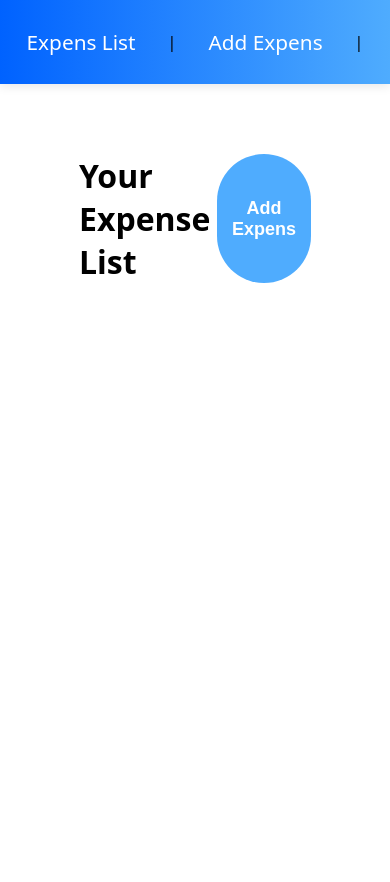
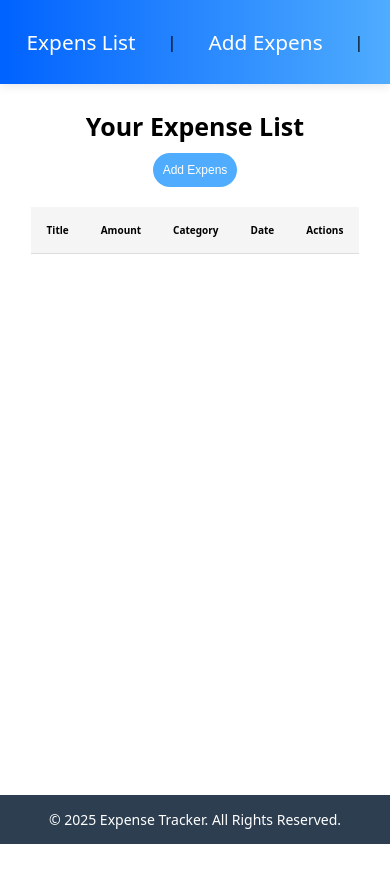
Before and after one commit to sehzad23/Expens-Tracker, a Vue app: page / in a window 390 px wide. Shown: the top 882 px of the page. After the commit the page ends 844 px from the top, so only its background shows below. Built offline with nearby package versions, Linux system fonts and the light colour scheme.

Commit message:
Completed

```diff
--- a/package.json
+++ b/package.json
@@ -9,6 +9,7 @@
   },
   "dependencies": {
     "core-js": "^3.8.3",
+    "sweetalert": "^2.1.2",
     "vue": "^2.6.14",
     "vue-router": "^3.6.5"
   },
--- a/src/App.vue
+++ b/src/App.vue
@@ -1,15 +1,17 @@
 <template>
   <div>
     <NavBar />
-
+    <FooterContent />
   </div>
 </template>
 <script>
 import NavBar from "./components/NavBar.vue";
+import FooterContent from "./components/FooterContent.vue";
 export default {
   name: "App",
   components: {
     NavBar,
+    FooterContent,
   },
 };
 </script>
--- a/src/assets/style.css
+++ b/src/assets/style.css
@@ -54,11 +54,35 @@ body {
   padding: 2rem;
   border-radius: 12px;
   box-shadow: 0 4px 12px rgba(0, 0, 0, 0.1);
+  position: relative;
+}
+.expense-form .cancel-btn {
+  background-color: #00c6ff;
+  padding: 10px;
+  border-radius: 50px;
+  border: none;
+  cursor: pointer;
+  position: absolute;
+  right: 1%;
+  top: 2%;
+  color: #fff;
+}
+.expense-form .cancel-btn i {
+  font-size: 17px;
+  color: #fff;
+}
+.expense-form .cancel-btn i:hover {
+  color: #00c6ff;
+}
+.expense-form .cancel-btn:hover {
+  background-color: #fff;
+  border: 2px solid #00c6ff;
 }
 .expense-form h1 {
   text-align: center;
   margin-bottom: 1.5rem;
   color: #333;
+  font-size: 1.5vw;
 }
 .expense-form .form-group {
   margin-bottom: 1.2rem;
@@ -97,4 +121,151 @@ body {
 }
 .expense-form .submit-btn:hover {
   background: linear-gradient(90deg, #0056b3, #0095cc);
+}
+
+.main-list-div {
+  max-width: 100%;
+  margin: 0 auto;
+  min-height: 90vh;
+  margin: 50px;
+}
+.main-list-div .title-addbtn {
+  width: 80%;
+  margin: 0 auto;
+  padding: 20px 0;
+  display: flex;
+  justify-content: space-between;
+}
+.main-list-div .title-addbtn h1 {
+  font-size: 2vw;
+}
+.main-list-div .title-addbtn button {
+  background-color: #4facfe;
+  border: none;
+  padding: 15px;
+  font-size: 1vw;
+  font-weight: 700;
+  color: #fff;
+  border-radius: 50px;
+  cursor: pointer;
+}
+.main-list-div .expense-table {
+  width: 80%;
+  margin: 0 auto;
+  border-collapse: collapse;
+}
+.main-list-div .expense-table th,
+.main-list-div .expense-table td {
+  padding: 20px;
+  text-align: left;
+  border-bottom: 1px solid #ddd;
+  font-size: 1.2vw;
+}
+.main-list-div .expense-table th {
+  background-color: #f5f5f5;
+}
+.main-list-div .expense-table tr:hover {
+  background-color: #f1f1f1;
+}
+.main-list-div .expense-table i {
+  cursor: pointer;
+  margin-right: 10px;
+  font-size: 1.5rem;
+  color: #555;
+}
+.main-list-div .expense-table .delete-icon {
+  color: rgb(240, 98, 98);
+}
+.main-list-div .expense-table .update-icon {
+  color: rgb(176, 240, 98);
+}
+
+.footer {
+  background: #2c3e50;
+  /* dark background */
+  color: #fff;
+  /* white text */
+  text-align: center;
+  padding: 15px 0;
+  position: fixed;
+  /* hamesha neeche chipka rahe */
+  bottom: 0;
+  left: 0;
+  width: 100%;
+  font-size: 14px;
+}
+
+@media (max-width: 767px) {
+  * {
+    margin: 0;
+    padding: 0;
+    box-sizing: border-box;
+  }
+  html,
+  body {
+    width: 100vw;
+    height: 100%;
+    font-family: system-ui, -apple-system, BlinkMacSystemFont, "Segoe UI", Roboto, Oxygen, Ubuntu, Cantarell, "Open Sans", "Helvetica Neue", sans-serif;
+  }
+  .expense-form {
+    max-width: 90%;
+  }
+  .expense-form .cancel-btn {
+    background-color: #00c6ff;
+    padding: 7px;
+  }
+  .expense-form .cancel-btn i {
+    font-size: 15px;
+    color: #fff;
+  }
+  .expense-form h1 {
+    text-align: center;
+    margin-bottom: 1.5rem;
+    color: #333;
+    font-size: 25px;
+  }
+  .main-list-div {
+    margin: 0;
+    padding: 5px;
+  }
+  .main-list-div .title-addbtn {
+    width: 100%;
+    align-items: center;
+    gap: 10px;
+    flex-direction: column;
+  }
+  .main-list-div .title-addbtn h1 {
+    font-size: 25px;
+  }
+  .main-list-div .title-addbtn button {
+    padding: 10px;
+    font-size: 12px;
+    font-weight: 500;
+  }
+  .main-list-div .expense-table th,
+  .main-list-div .expense-table td {
+    padding: 16px;
+    text-align: left;
+    border-bottom: 1px solid #ddd;
+    font-size: 12px;
+  }
+  .main-list-div .expense-table th {
+    background-color: #f5f5f5;
+    font-size: 10px;
+  }
+  .main-list-div .expense-table tr:hover {
+    background-color: #f1f1f1;
+  }
+  .main-list-div .expense-table i {
+    cursor: pointer;
+    margin-right: 10px;
+    font-size: 16px;
+    color: #555;
+  }
+  .main-list-div .expense-table .delete-icon {
+    color: rgb(240, 98, 98);
+  }
+  .main-list-div .expense-table .update-icon {
+    color: rgb(176, 240, 98);
+  }
 }/*# sourceMappingURL=style.css.map */
--- a/src/assets/style.scss
+++ b/src/assets/style.scss
@@ -95,6 +95,7 @@ body {
         text-align: center;
         margin-bottom: 1.5rem;
         color: #333;
+        font-size: 1.5vw;
     }
 
     .form-group {
@@ -157,11 +158,16 @@ body {
         display: flex;
         justify-content: space-between;
 
+
+        h1 {
+            font-size: 2vw;
+        }
+
         button {
             background-color: #4facfe;
             border: none;
             padding: 15px;
-            font-size: 18px;
+            font-size: 1vw;
             font-weight: 700;
             color: #fff;
             border-radius: 50px;
@@ -172,64 +178,179 @@ body {
     }
 
 
-    .expense-list {
+
+
+    .expense-table {
         width: 80%;
         margin: 0 auto;
+        border-collapse: collapse;
+
+        th,
+        td {
             padding: 20px;
-        // margin-top: 50px;
+            text-align: left;
+            border-bottom: 1px solid #ddd;
+            font-size: 1.2vw;
+        }
 
-        li {
-            background-color: rgb(234, 228, 228);
-            list-style: none;
-            margin-top: 15px;
-            padding: 20px 10px;
-            display: flex;
-            justify-content: space-between;
-            font-size: 1.1vw;
-            border-radius: 10px;
-            margin-bottom: 20px;
+        th {
+            background-color: #f5f5f5;
+        }
 
-            .btns {
-
-                span {
-                    padding: 0 10px;
+        tr:hover {
+            background-color: #f1f1f1;
+        }
 
         i {
-                        font-size: 1.5vw;
+            cursor: pointer;
+            margin-right: 10px;
+            font-size: 1.5rem;
+            color: #555;
+
+        }
+
+        .delete-icon {
+            color: rgb(240, 98, 98);
+        }
+
+        .update-icon {
+            color: rgb(176, 240, 98);
+        }
+    }
 
 
 }
 
-                    &:nth-child(1) {
-                        color: rgba(230, 28, 28, 0.672);
+.footer {
+    background: #2c3e50;
+    /* dark background */
+    color: #fff;
+    /* white text */
+    text-align: center;
+    padding: 15px 0;
+    position: fixed;
+    /* hamesha neeche chipka rahe */
+    bottom: 0;
+    left: 0;
+    width: 100%;
+    font-size: 14px;
 }
 
-                    &:nth-child(2) {
-                        color: rgb(4, 110, 57);
+
+@media(max-width:767px) {
+    * {
+        margin: 0;
+        padding: 0;
+        box-sizing: border-box;
+    }
+
+    html,
+    body {
+        width: 100vw;
+        height: 100%;
+        font-family: system-ui, -apple-system, BlinkMacSystemFont, 'Segoe UI', Roboto, Oxygen, Ubuntu, Cantarell, 'Open Sans', 'Helvetica Neue', sans-serif;
+
+    }
+
+
+    .expense-form {
+        max-width: 90%;
+
+
+
+
+        .cancel-btn {
+            background-color: #00c6ff;
+            padding: 7px;
+
+
+            i {
+                font-size: 15px;
+                color: #fff;
+            }
+
+
+        }
+
+        h1 {
+            text-align: center;
+            margin-bottom: 1.5rem;
+            color: #333;
+            font-size: 25px;
+
         }
     }
+
+
+    .main-list-div {
+        margin: 0;
+        padding: 5px;
+
+
+
+
+        .title-addbtn {
+
+            width: 100%;
+            align-items: center;
+            gap: 10px;
+            flex-direction: column;
+
+
+            h1 {
+                font-size: 25px;
             }
-        }
+
+            button {
+
+                padding: 10px;
+                font-size: 12px;
+                font-weight: 500;
+
+
             }
         }
 
 
 
-/* responsive tweak */
-@media (max-width: 480px) {
-    .expense-item {
-        padding: 10px;
 
-        .item-right .amount {
-            min-width: 60px;
-            padding: 5px 8px;
-            font-size: 0.9rem;
+        .expense-table {
+
+            th,
+
+            td {
+                padding: 16px;
+                text-align: left;
+                border-bottom: 1px solid #ddd;
+                font-size: 12px;
+
+            }
+
+            th {
+                background-color: #f5f5f5;
+                font-size: 10px;
+            }
+
+            tr:hover {
+                background-color: #f1f1f1;
+            }
+
+            i {
+                cursor: pointer;
+                margin-right: 10px;
+                font-size: 16px;
+                color: #555;
+
+            }
+
+            .delete-icon {
+                color: rgb(240, 98, 98);
+            }
+
+            .update-icon {
+                color: rgb(176, 240, 98);
             }
         }
 
-    .total-amount {
-        width: 100%;
-        float: none;
-        text-align: center;
     }
 }
--- a/src/components/ExpensAddForm.vue
+++ b/src/components/ExpensAddForm.vue
@@ -1,16 +1,32 @@
 <template>
   <div class="expense-form">
-    <button class="cancel-btn" @click="back"><i class="ri-close-large-fill"></i></button>
+    <button class="cancel-btn" @click="back">
+      <i class="ri-close-large-fill"></i>
+    </button>
     <h1>Add Expense</h1>
     <form @submit.prevent="handleSubmit">
       <div class="form-group">
         <label for="title">Title</label>
-        <input type="text" id="title" v-model="expense.title" placeholder="Enter expense title" required />
+        <input
+          type="text"
+          id="title"
+          v-model="expense.title"
+          placeholder="Enter expense title"
+          required
+        />
       </div>
 
       <div class="form-group">
         <label for="amount">Amount</label>
-        <input type="number" id="amount" v-model="expense.amount" placeholder="Enter amount" required />
+        <input
+          type="number"
+          id="amount"
+          v-model.number="expense.amount"
+          placeholder="Enter amount"
+          required
+          min="1"
+          step="1"
+        />
       </div>
 
       <div class="form-group">
@@ -36,12 +52,12 @@
 </template>
 
 <script>
-
-import { EventBus } from '../eventBus'
+import { EventBus } from "../eventBus";
 export default {
   data() {
     return {
       expense: {
+        id: null,
         title: "",
         amount: "",
         category: "",
@@ -50,24 +66,53 @@ export default {
     };
   },
 
+  created() {
+    const id = this.$route.query.id;
+    if (id) {
+      const saved = JSON.parse(localStorage.getItem("expenses") || "[]");
+
+      const exp = saved.find((e) => e.id == id);
+      if (exp) {
+        this.expense = { ...exp }; // 👈 form pre-fill ho jayega
+      }
+    }
+  },
+
   methods: {
     handleSubmit() {
-      // create new expense, ensure amount is numeric
-      const newExp = { ...this.expense, amount: Number(this.expense.amount) };
+      // ✅ Amount validation
+      if (this.expense.amount <= 0) {
+        alert("Amount must be greater than 0!");
+        return;
+      }
 
-      // persist to localStorage so list can read it even if it wasn't mounted
-      const saved = JSON.parse(localStorage.getItem('expenses') || '[]');
-      saved.push(newExp);
-      localStorage.setItem('expenses', JSON.stringify(saved));
+      if (!Number.isInteger(this.expense.amount)) {
+        alert("Amount must be a whole number (no decimals allowed)!");
+        return;
+      }
 
-      // notify any active listeners
-      EventBus.$emit("expenses-added", newExp);
+      const saved = JSON.parse(localStorage.getItem("expenses") || "[]");
+      const id = this.$route.query.id;
 
-      alert("Expense Added Successfully!");
-      this.expense = { title: "", amount: "", category: "", date: "" }; // reset form
+      if (id) {
+        // 🔹 edit mode
+        const index = saved.findIndex((e) => e.id == id);
+        if (index !== -1) {
+          saved[index] = { ...this.expense, id: Number(id) };
+        }
+        localStorage.setItem("expenses", JSON.stringify(saved));
+        alert("Expense Updated Successfully!");
+      } else {
+        // 🔹 add mode
+        const newExp = { ...this.expense, id: Date.now() };
+        saved.push(newExp);
+        localStorage.setItem("expenses", JSON.stringify(saved));
+        EventBus.$emit("expenses-added", newExp);
+        alert("Expense Added Successfully!");
+      }
 
-      // go back to list (list will load saved data on created)
-      this.$router.push('/');
+      this.expense = { title: "", amount: "", category: "", date: "" };
+      this.$router.push("/");
     },
 
     back() {
--- a/src/components/ExpensList.vue
+++ b/src/components/ExpensList.vue
@@ -1,74 +1,100 @@
 <template>
   <div class="main-list-div">
     <div class="title-addbtn">
-
       <h1>Your Expense List</h1>
       <button @click="goToAddForm">Add Expens</button>
     </div>
 
-    <ul class="expense-list">
-      <li v-for="(exp, index) in expenses" :key="index" class="expense-item">
-        <!-- <div class="item-left">
-          <span class="item-title">{{ exp.title }}</span>
-          <small class="item-meta">{{ exp.category }} • {{ exp.date }}</small>
-        </div>
-        <div class="item-right">
-          <span class="amount">Rs{{ exp.amount }}</span>
-        </div> -->
-        <span> {{ exp.title }}</span> <span> {{ exp.amount }} </span> <span> {{ exp.category }}</span> <span>{{ exp.date
-        }}</span>
-        <div class="btns">
-          <span><i class="ri-delete-bin-6-line"></i></span>
-          <span><i class="ri-edit-circle-fill"></i></span>
-        </div>
-      </li>
 
 
-    </ul>
+    <table class="expense-table">
+      <thead>
+        <tr>
+          <th>Title</th>
+          <th>Amount</th>
+          <th>Category</th>
+          <th>Date</th>
+          <th>Actions</th>
+        </tr>
+      </thead>
+
+      <tbody>
+        <tr v-for="(exp, index) in expenses" :key="exp.id">
+          <td>{{ exp.title }}</td>
+          <td>Rs {{ exp.amount }}</td>
+          <td>{{ exp.category }}</td>
+          <td>{{ exp.date }}</td>
+          <td>
+            <i class="ri-delete-bin-6-line delete-icon" @click="DeleteList(index)"></i>
+            <i class="ri-edit-circle-fill update-icon" @click="UpdateList(exp.id)"></i>
+          </td>
+        </tr>
+      </tbody>
+    </table>
   </div>
-
 </template>
 <script>
-import { EventBus } from '../eventBus';
+import { EventBus } from "../eventBus";
+import swal from "sweetalert";
 export default {
   data() {
     return {
       expenses: [],
-    }
+    };
   },
   created() {
     // load saved expenses from localStorage so items added while this component
     // was not mounted still appear
-    const saved = localStorage.getItem('expenses');
+    const saved = localStorage.getItem("expenses");
     if (saved) {
       try {
         this.expenses = JSON.parse(saved);
       } catch (e) {
-        console.error('Failed to parse saved expenses:', e);
+        console.error("Failed to parse saved expenses:", e);
       }
     }
 
-    EventBus.$on('expenses-added', (newexpens) => {
-      console.log("Got new exp:", newexpens)
-      this.expenses.push(newexpens)
-    })
+    EventBus.$on("expenses-added", (newexpens) => {
+      console.log("Got new exp:", newexpens);
+      this.expenses.push(newexpens);
+    });
   },
   beforeDestroy() {
     // avoid duplicate listeners if component is recreated
-    EventBus.$off('expenses-added')
-  },
-
-  computed: {
-    totalAmount() {
-      // sum amounts, guard for strings/empty values
-      return this.expenses.reduce((sum, e) => sum + (Number(e.amount) || 0), 0);
-    },
+    EventBus.$off("expenses-added");
   },
 
   methods: {
     goToAddForm() {
       this.$router.push("/expensaddform");
     },
+
+    DeleteList(index) {
+      swal({
+        title: "Are you sure?",
+        text: "Once deleted, you will not be able to recover this item!",
+        icon: "warning",
+        buttons: true,
+        dangerMode: true,
+      }).then((willDelete) => {
+        if (willDelete) {
+          swal("Poof! Your item has been deleted!", {
+            icon: "success",
+          });
+          // 👇 yaha tum apna delete ka logic likh sakte ho
+          // Example: this.items.splice(index, 1);
+          this.expenses.splice(index, 1);
+          localStorage.setItem("expenses", JSON.stringify(this.expenses));
+        } else {
+          swal("Your item is safe!");
+        }
+      });
+    },
+
+    UpdateList(id) {
+      console.log(id);
+      this.$router.push({ path: "/expensaddform", query: { id } });
+    },
   },
 };
 </script>
--- /dev/null
+++ b/src/components/FooterContent.vue
@@ -0,0 +1,9 @@
+<template>
+  <footer class="footer">
+    <p>© 2025 Expense Tracker. All Rights Reserved.</p>
+  </footer>
+</template>
+
+<script>
+export default {};
+</script>
```
Also changed, not shown: 2 other files (tests, documents, lock files or other folders). Lines whose indentation alone changed are shown as unchanged.
